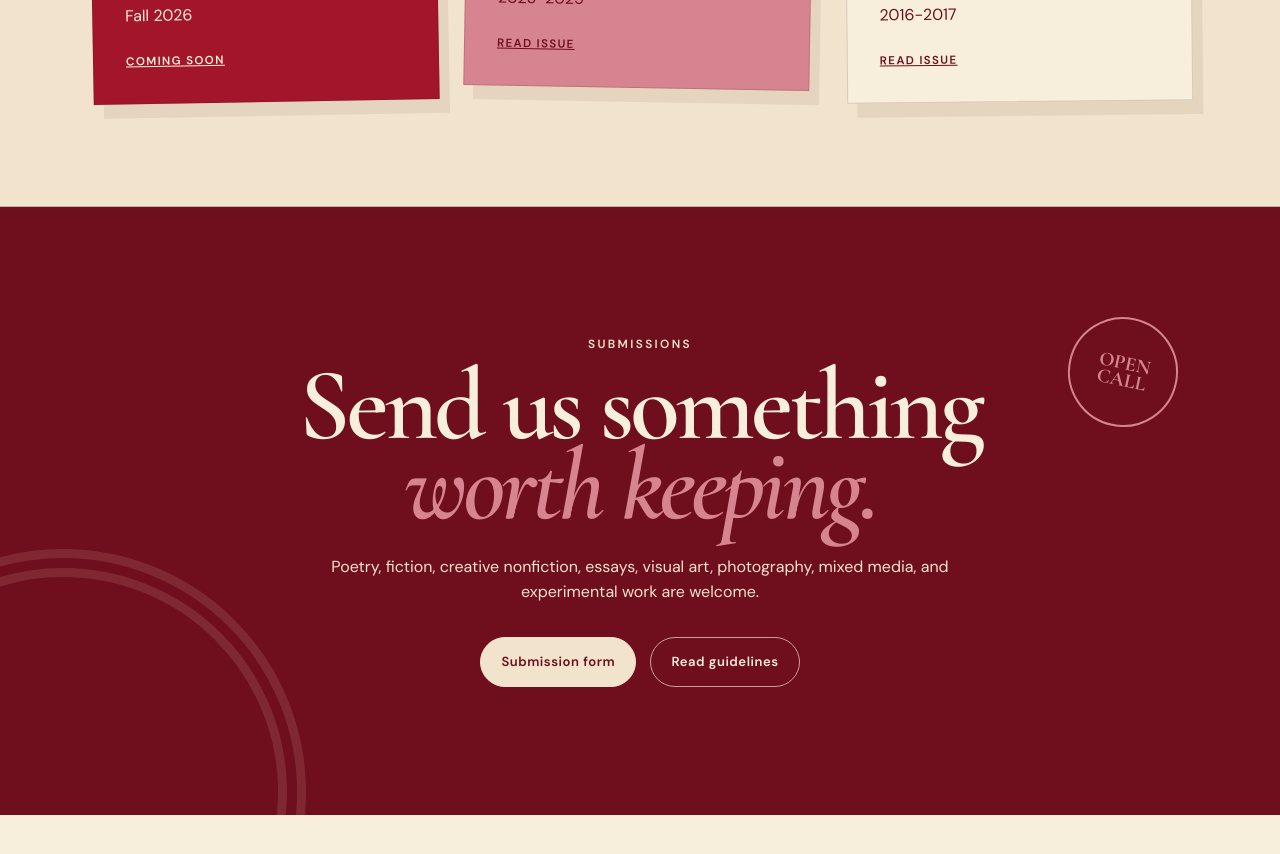
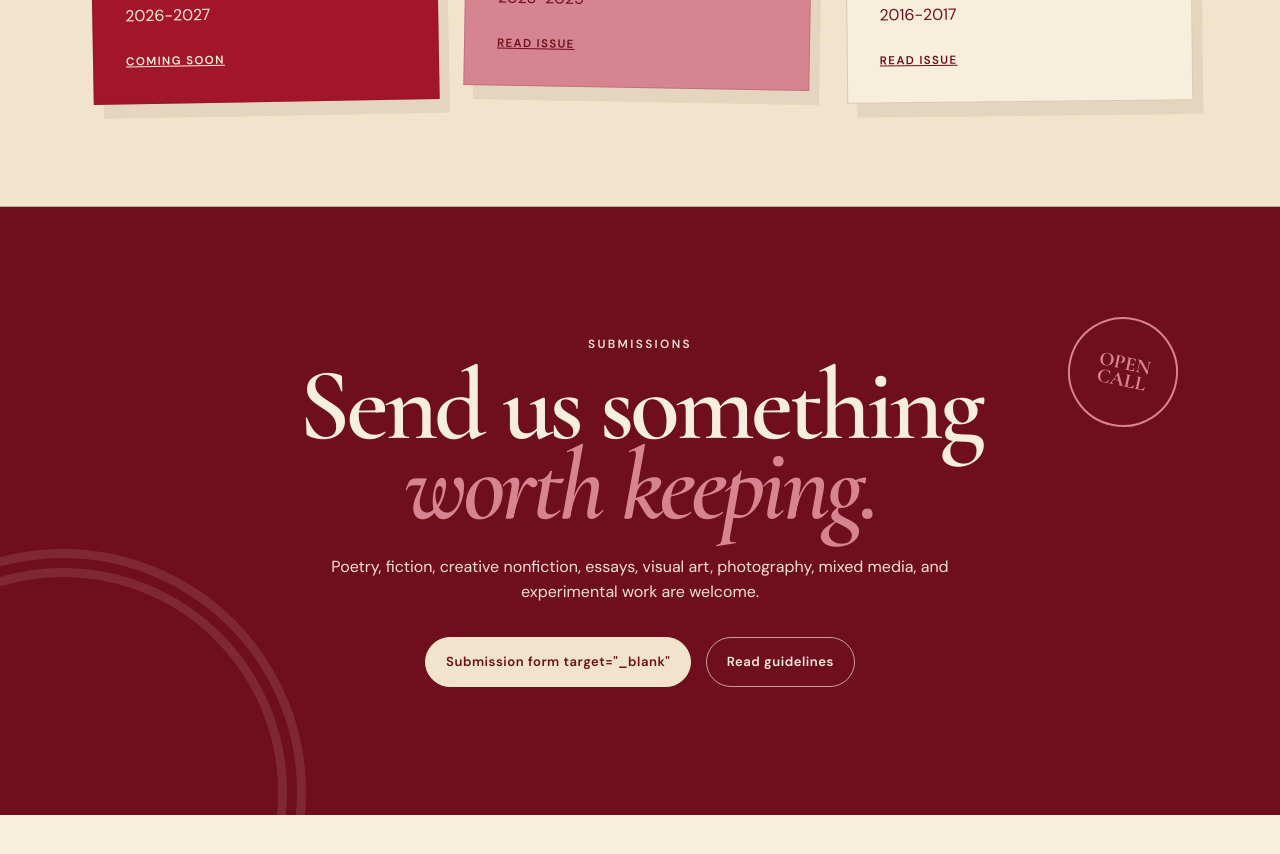
Before and after one commit to amaaniz/red-shoes-review, a plain HTML site: page index.html in a window 1280 px wide. Shown: the part 2856-3710 px from the top of the page. Drawn offline with nearby package versions, Linux system fonts and the light colour scheme; a web font is replaced by a local one.

Commit message:
Update index.html

```diff
--- a/index.html
+++ b/index.html
@@ -536,7 +536,7 @@ footer { display:flex; justify-content:space-between; gap:1rem; padding:1.2rem 7
         <article class="issue-card issue-red">
           <div class="issue-number">VOL. 01</div>
           <h3>Red Shoes<br>Review</h3>
-          <p>Fall 2026</p>
+          <p>2026-2027</p>
           <a href="#">COMING SOON</a>
         </article>
         <article class="issue-card issue-pink">
@@ -560,7 +560,7 @@ footer { display:flex; justify-content:space-between; gap:1rem; padding:1.2rem 7
       <h2>Send us something<br><em>worth keeping.</em></h2>
       <p class="submit-copy">Poetry, fiction, creative nonfiction, essays, visual art, photography, mixed media, and experimental work are welcome. </p>
       <div class="submit-buttons">
-        <a class="button cream" href="https://forms.gle/UVYysP1VeEr8FK5Q9" >Submission form</a>
+        <a class="button cream" href="https://forms.gle/UVYysP1VeEr8FK5Q9" >Submission form target="_blank"</a>
         <a class="button ghost" href="https://docs.google.com/document/d/1TdY7Ooo_0HqhawLpr9X0P1zv04_hITHsDZ4DJjEVTZA/edit?usp=sharing" target="_blank">Read guidelines</a>
       </div>
     </section>
```
